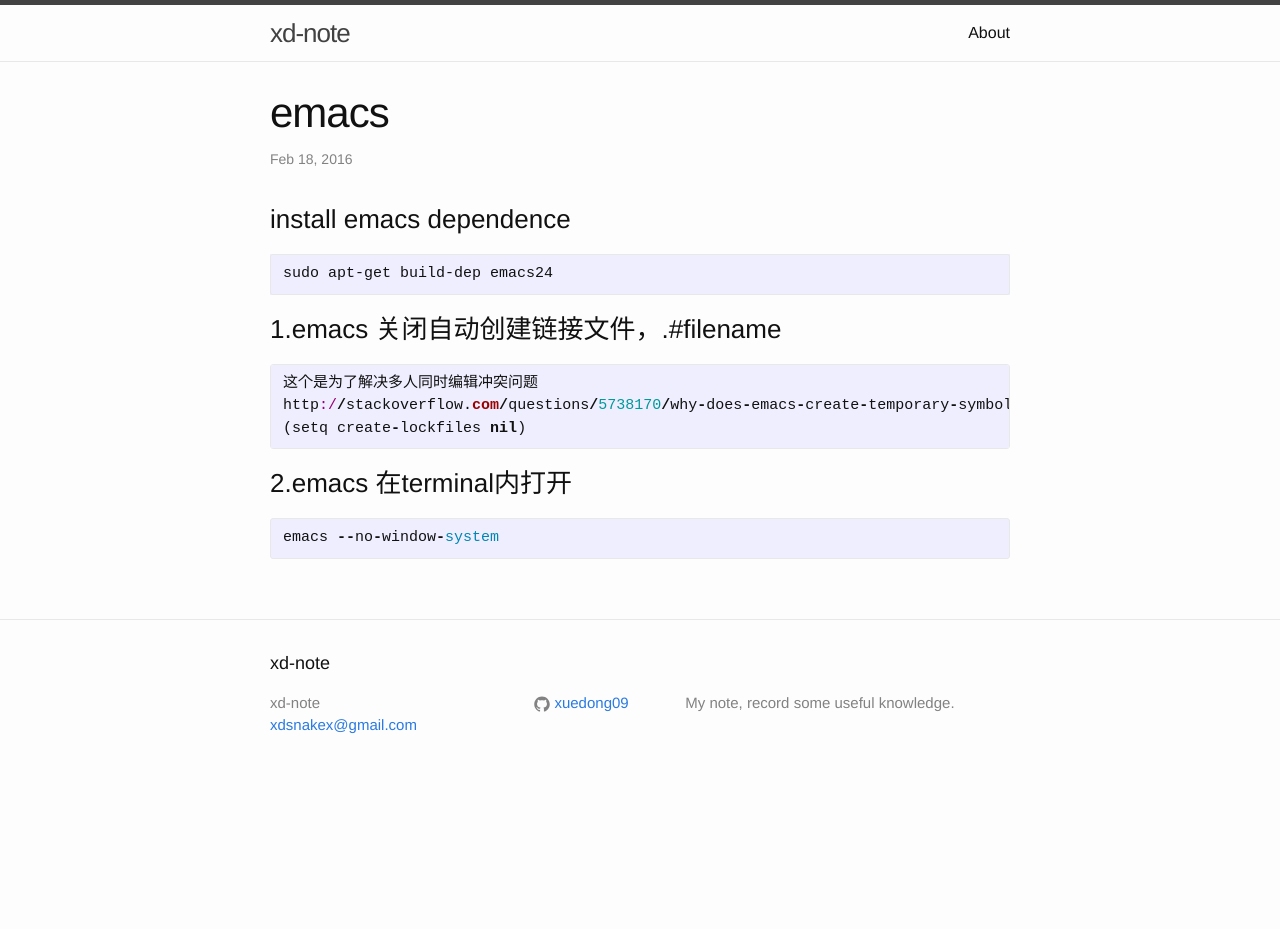
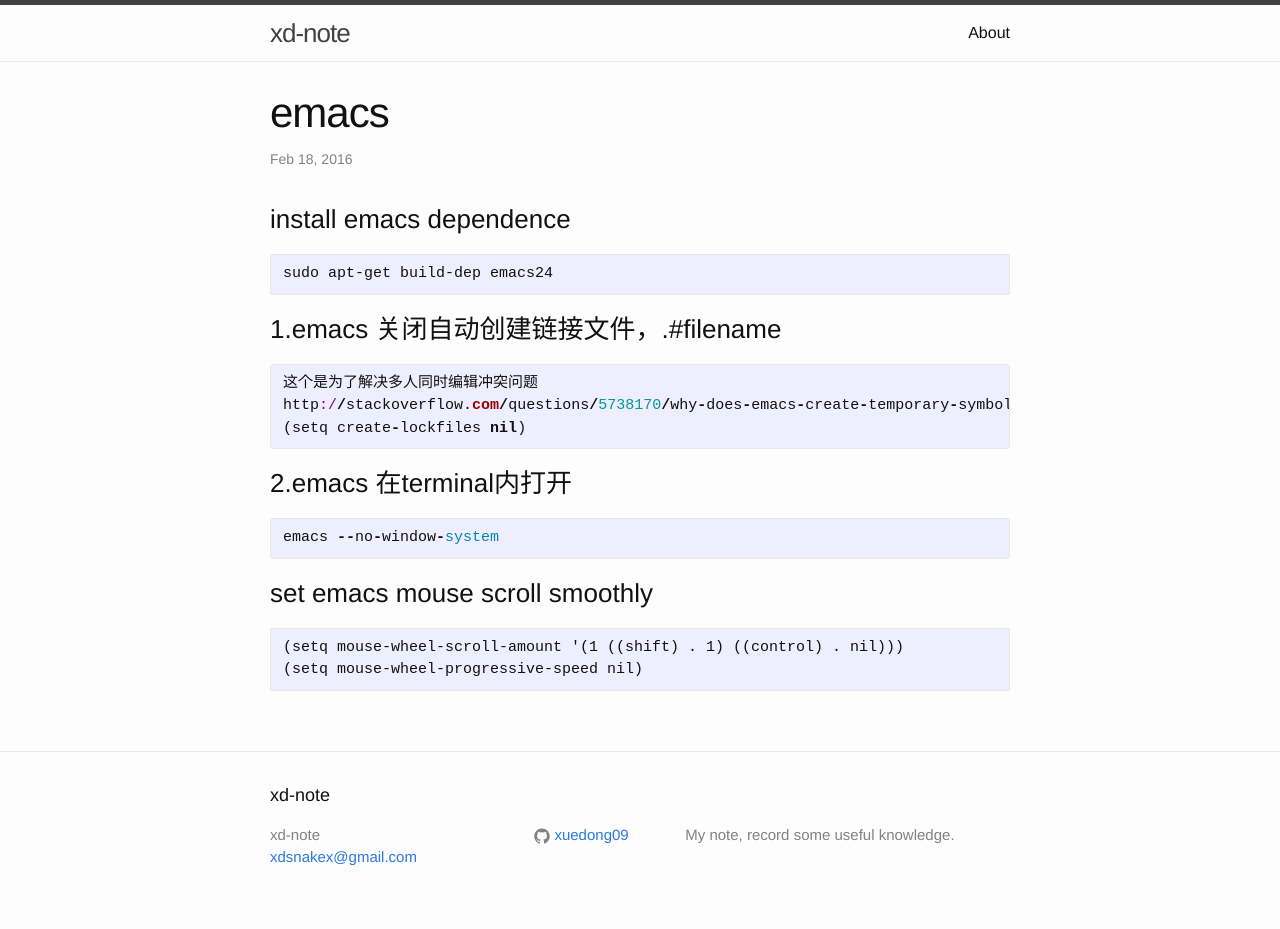
Before and after one commit to xuedong09/xuedong09.github.io, a Jekyll site: the page built from _posts/2016-02-18-emacs.md, in a window 1280 px wide. Built offline with Jekyll 4.4.1, drawn with Linux system fonts in a browser that asks for light colours; before the commit the page ends 900 px from its top, so only the background shows below that.

Commit message:
emacs set mouse scroll smoothly

```diff
--- a/_posts/2016-02-18-emacs.md
+++ b/_posts/2016-02-18-emacs.md
@@ -19,3 +19,9 @@ http://stackoverflow.com/questions/5738170/why-does-emacs-create-temporary-symbo
 {% highlight ruby %}
 emacs --no-window-system
 {% endhighlight %}
+
+
+### set emacs mouse scroll smoothly
+
+    (setq mouse-wheel-scroll-amount '(1 ((shift) . 1) ((control) . nil)))
+    (setq mouse-wheel-progressive-speed nil)
```
